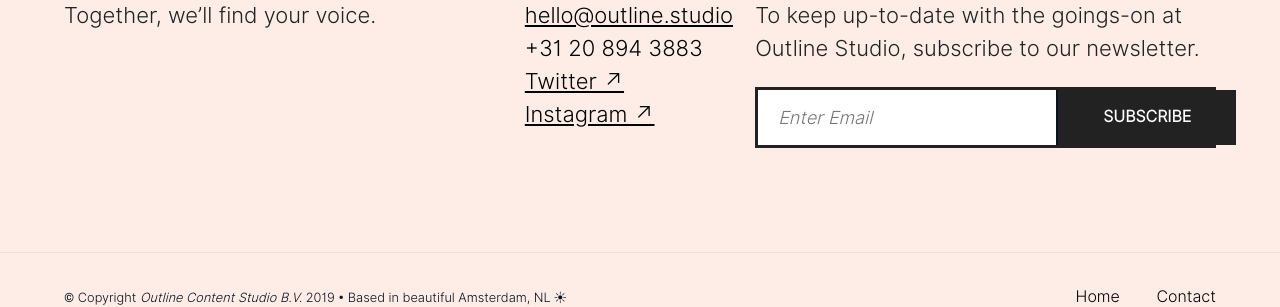
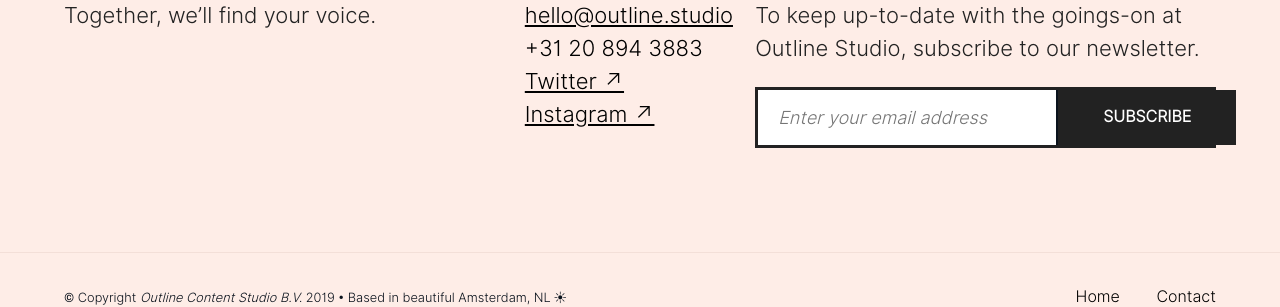
Before and after one commit to aarongilmore/outline-studio, a Jekyll site: the page built from index.md, in a window 1280 px wide and 900 px high, scrolled down 898 px. Shown: the part 559-866 px from the top of the window. Built offline with Jekyll 4.4.1, drawn with Linux system fonts in a browser that asks for light colours; nearby versions of some CDN libraries; some web fonts are replaced.

Commit message:
Placeholder copy.

```diff
--- a/_includes/footer.html
+++ b/_includes/footer.html
@@ -19,7 +19,7 @@
             <p class="mw6">To keep up-to-date with the goings-on at Outline Studio, subscribe to our newsletter.</p>
             <div class="newsletter-form outline-newsletter-form">
                 <form action="https://aarongilmore.us20.list-manage.com/subscribe/post?u=6d169c3390932b26783708347&amp;id=bac77300cc" method="post" target="_blank" id="mc-embedded-subscribe-form" novalidate="true">
-                  <input type="email" name="EMAIL" id="mce-EMAIL" placeholder="Enter Email">
+                  <input type="email" name="EMAIL" id="mce-EMAIL" placeholder="Enter your email address">
                   <input type="hidden" value="yes" name="MMERGE31" class="" id="mce-MMERGE31">
                   <input type="hidden" value="Shopify" name="MMERGE32" class="" id="mce-MMERGE32">
                   <div style="position: absolute; left: -5000px;" aria-hidden="true"><input type="text" name="b_6d169c3390932b26783708347_bac77300cc" tabindex="-1" value=""></div>
```
